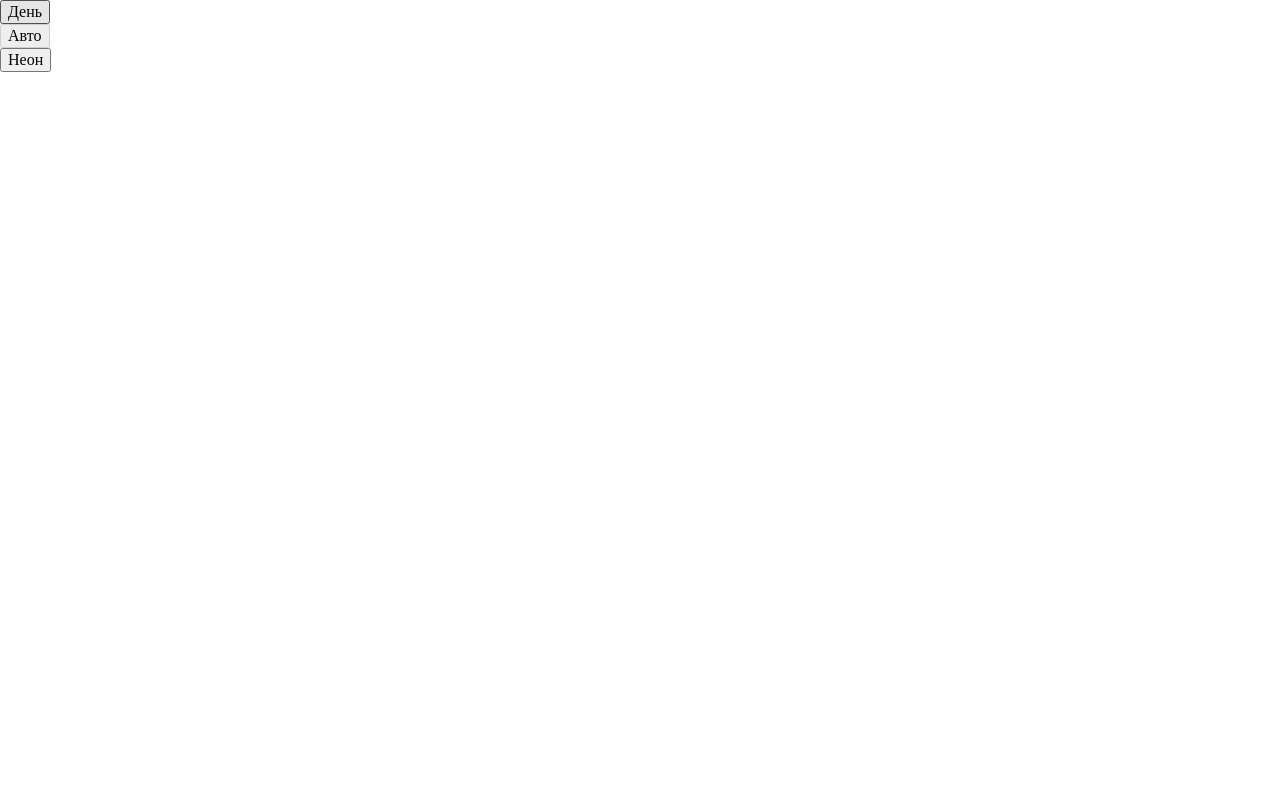
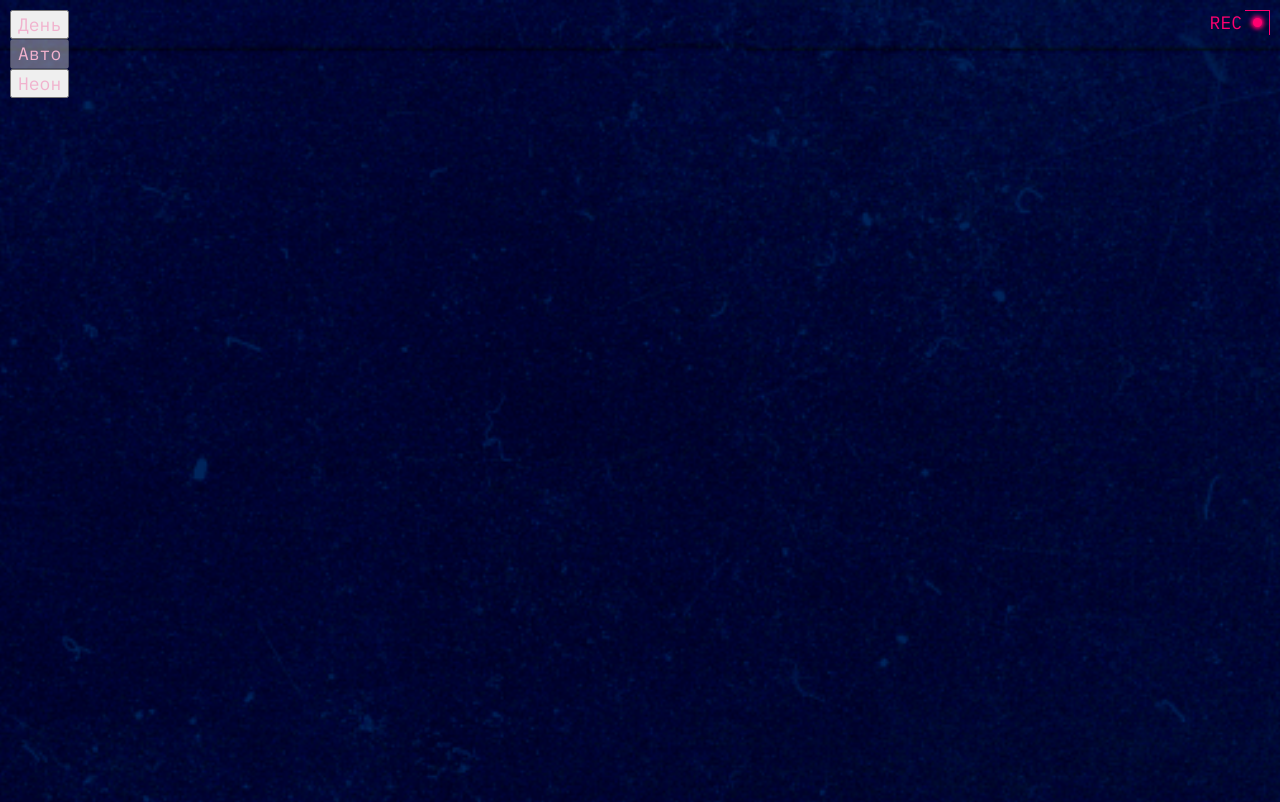
Before and after one commit to nick33r/slozhno-sosredotochitsya-fd, a plain HTML site: page index.html in a window 1280 px wide. Shown: the top 802 px of the page. Drawn offline with Linux system fonts and the light colour scheme.

Commit message:
Added header decoration elements

```diff
--- a/index.html
+++ b/index.html
@@ -4,10 +4,10 @@
     <meta charset="UTF-8" />
     <meta http-equiv="X-UA-Compatible" content="IE=edge" />
     <meta name="viewport" content="width=device-width, initial-scale=1.0" />
-    <meta name="color-scheme" content="dark light">
+    <meta name="color-scheme" content="dark light" />
     <title>Сложно сосредоточиться</title>
-    <link rel="stylesheet" href="./styles/globals.css">
-    <link rel="stylesheet" href="./fonts/fonts.css">
+    <link rel="stylesheet" href="./styles/globals.css" />
+    <link rel="stylesheet" href="./fonts/fonts.css" />
     <link rel="icon" href="./images/favicon.ico" sizes="any" />
     <link rel="icon" href="./images/favicon.svg" type="image/svg+xml" />
     <link rel="apple-touch-icon" href="./images/favicon.png" />
@@ -19,6 +19,7 @@
   </head>
   <body class="page">
     <header class="header decorated-zone">
+      <div class="header__decoration-item">REC</div>
       <nav class="header__theme-menu">
         <ul class="header__theme-menu-list">
           <li class="header__theme-menu-item">
@@ -45,6 +46,11 @@
           </li>
         </ul>
       </nav>
+      <h1 class="header__title">no focus</h1>
+      <p class="header__subtitle">
+        Что делать, когда не можешь делать ничего<br />Или почему нам так сложно
+        сконцентрироваться, особенно когда очень надо
+      </p>
     </header>
   </body>
 </html>
--- a/styles/style.css
+++ b/styles/style.css
@@ -2,4 +2,67 @@
 
 .page {
   /* сохраните в разметке и стилях класс page у тега body. Он удобен, чтобы составлять селекторы для разных цветовых тем. */
+  color: var(--text-color, #f1b2ce);
+  background-color: var(--background-color, #000028);
+  font-family: var(--text-font, 'IBM Plex mono', sans-serif);
+  font-size: var(--text-font-size, 18px);
+  line-height: var(--text-line-height, 1.3);
 }
+
+/* Header layout */
+
+.header {
+  padding: 10px;
+  display: grid;
+  position: relative;
+  grid-template-rows: 1fr min-content 1fr;
+  aspect-ratio: 375/668;
+  background-image: var(--header-bg-image, url('../images/cover-image-dark.png'));
+  background-size: cover;
+  background-position: center;
+  background-repeat: no-repeat;
+}
+
+.header::before {
+  content: '';
+  position: absolute;
+  inset: 10px 10px auto auto;
+  width: 25px;
+  height: 25px;
+  border-top: 1px solid var(--accent-color, #ff0070);
+  border-right: 1px solid var(--accent-color, #ff0070);
+}
+
+.header::after {
+  content: '';
+  position: absolute;
+  inset: auto auto 10px 10px;
+  width: 25px;
+  height: 25px;
+  border-left: 1px solid var(--accent-color, #ff0070);
+  border-bottom: 1px solid var(--accent-color, #ff0070);
+}
+
+.header__decoration-item {
+  position: absolute;
+  line-height: 25px;
+  color: var(--accent-color, #ff0070);
+  inset: 10px 38px auto auto;
+}
+
+.header__decoration-item::after {
+  content: '';
+  position: absolute;
+  inset: 8px auto auto 43px;
+  width: 9px;
+  height: 9px;
+  border-radius: 50%;
+  background-color: var(--accent-color, #ff0070);
+  box-shadow: 0px 0px 4px 2px rgba(255, 0, 112, 1);
+}
+
+
+.header__title {
+  font-size: var(--title-font-size, 116px);
+  line-height: 0.825;
+}
--- a/styles/variables.css
+++ b/styles/variables.css
@@ -2,3 +2,17 @@
   Переменные для вашего проекта
   и их переопределение под различные устройства
 */
+
+:root {
+  --text-color: #f1b2ce;
+  --title-text-color: #db00ff;
+  --accent-color: #ff0070;
+  --background-color: #000028;
+
+  --text-font: 'IBM Plex mono', sans-serif;
+  --text-font-size: 18px;
+  --text-line-height: 1.3;
+
+  --title-font-size: 116px;
+  --header-bg-image: url('../images/cover-image-dark.png');
+}
```
